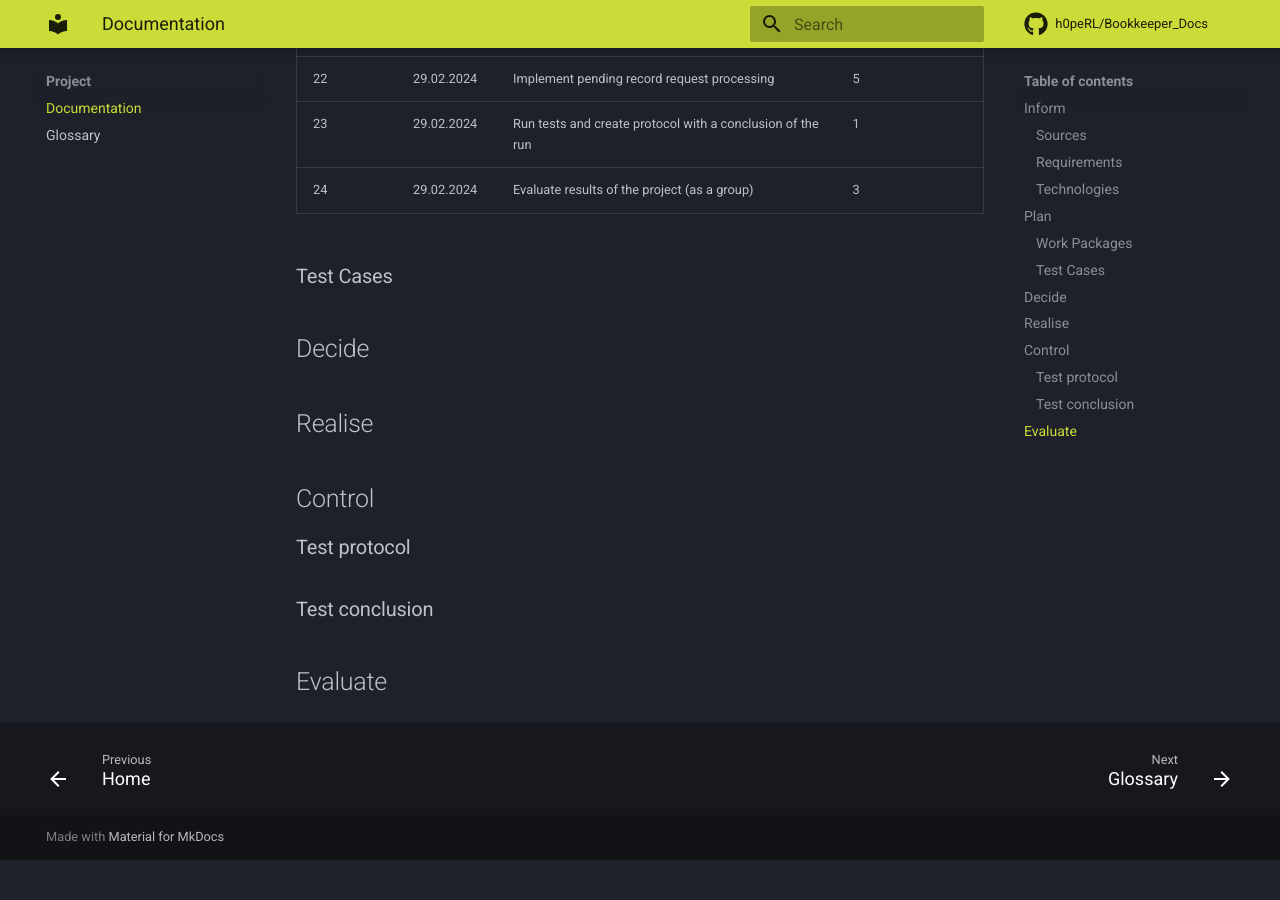
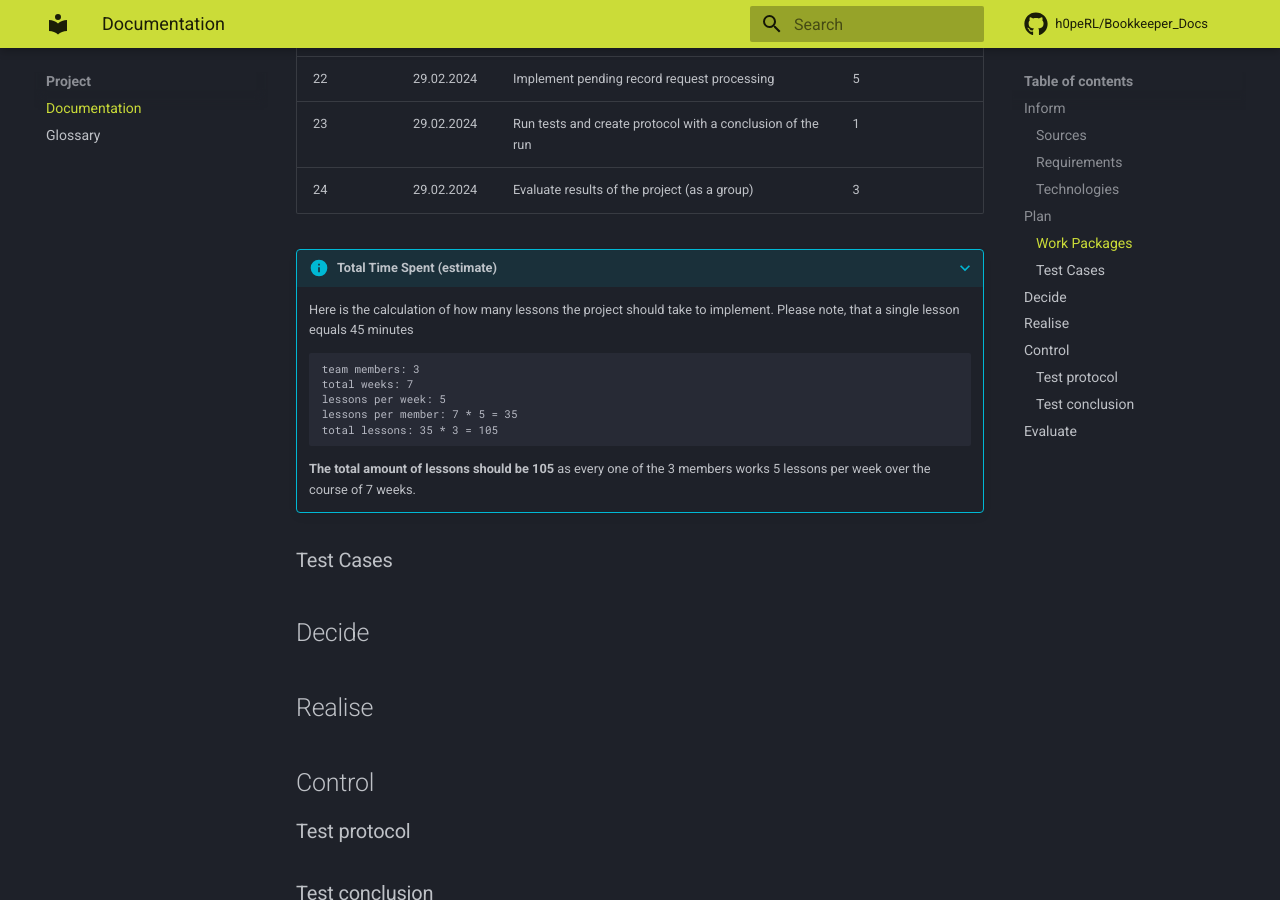
Before and after one commit to h0peRL/Bookkeeper_Docs, an MkDocs documentation site: the page built from docs/project/documentation.md, in a window 1280 px wide and 900 px high, scrolled down 2647 px. Built offline with MkDocs 1.6.1 and Material for MkDocs 9.7.7, drawn with Linux system fonts in a browser that asks for light colours; comment, search, counter and statistics services are not loaded; before the commit the page ends 3507 px from its top, so only the background shows below that.

Commit message:
calculate estimate of total lessons

````diff
--- a/docs/project/documentation.md
+++ b/docs/project/documentation.md
@@ -60,6 +60,20 @@
 | 23  | 29.02.2024 | Run tests and create protocol with a conclusion of the run                       | 1                        |
 | 24  | 29.02.2024 | Evaluate results of the project (as a group)                                     | 3                        |
 
+???+ info "Total Time Spent (estimate)"
+
+    Here is the calculation of how many lessons the project should take to implement. Please note, that a single lesson equals 45 minutes
+
+    ```
+    team members: 3
+    total weeks: 7
+    lessons per week: 5
+    lessons per member: 7 * 5 = 35
+    total lessons: 35 * 3 = 105
+    ```
+
+    **The total amount of lessons should be 105** as every one of the 3 members works 5 lessons per week over the course of 7 weeks.
+
 ### Test Cases
 
 ## Decide
````
